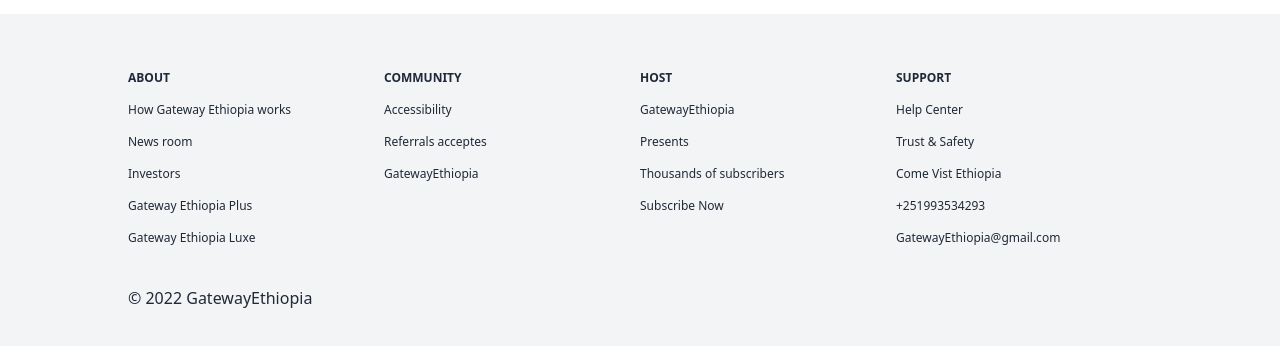
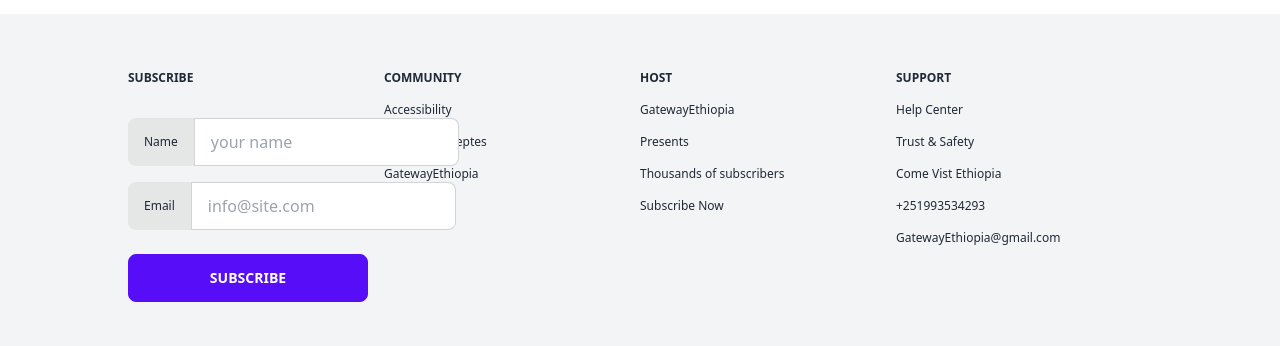
Before and after one commit to gateway-ethiopia/mvp, a Next.js app: page / in a window 1280 px wide. Shown: the part 2786-3132 px from the top of the page. Built offline with nearby package versions, Linux system fonts and the light colour scheme.

Commit message:
Change on map

```diff
--- /dev/null
+++ b/components/Attraction.jsx
@@ -0,0 +1,24 @@
+import Link from 'next/link'
+import React from 'react'
+function Attraction({img, title, children}) {
+  return (
+
+    <div className="card max-h-fit card-compact bg-base-100 shadow-xl">
+      <div
+        className="w-full h-96 bg-blue-400 bg-center bg-cover"
+        style={{ backgroundImage: `url(${img})` }}
+      />
+      <div className="card-body">
+        <h2 className="card-title">{title}</h2>
+        <p>{children}</p>
+        <div className="my-4 card-actions justify-between">
+        <Link href="/attraction">
+          <button className="btn btn-primary">See More</button>
+        </Link>
+        </div>
+      </div>
+    </div>
+  )
+}
+
+export default Attraction
--- a/components/Footer.jsx
+++ b/components/Footer.jsx
@@ -5,12 +5,26 @@ export default function Footer() {
     <>
       <footer className="relative gap-y-10 px-32 py-14 cursor-pointer bg-gray-100 grid grid-clos-1 md:grid-cols-4 text-gray-800 dark:bg-gray-800 dark:text-white">
         <div className="space-y-4 text-xs text-gray-800 dark:text-gray-100">
-          <h3 className="font-bold">ABOUT</h3>
-          <p className="hover:text-primary">How Gateway Ethiopia works</p>
-          <p className="hover:text-primary">News room</p>
-          <p className="hover:text-primary">Investors</p>
-          <p className="hover:text-primary">Gateway Ethiopia Plus</p>
-          <p className="hover:text-primary">Gateway Ethiopia Luxe</p>
+          <h3 className="font-bold">SUBSCRIBE</h3>
+          <form action="">
+          <div className="form-control">
+            <label className="label">
+            </label>
+            <label className="input-group">
+              <span>Name</span>
+              <input type="text" placeholder="your name" class="input input-bordered" />
+            </label>
+          </div>
+          <div className="form-control">
+            <label className="label">
+            </label>
+            <label className="input-group">
+              <span>Email</span>
+              <input type="text" placeholder="info@site.com" class="input input-bordered" />
+            </label>
+            <button className = 'btn btn-primary w-60 mt-6'>Subscribe</button>
+          </div>
+          </form>
         </div>
         <div className="space-y-4 text-xs text-gray-800 dark:text-gray-100">
           <h5 className="font-bold">COMMUNITY</h5>
--- a/components/NavBar.tsx
+++ b/components/NavBar.tsx
@@ -64,7 +64,7 @@ export default function NavBar() {
               </Link>
             </li>
             <li>
-              <Link href="/attraction">
+              <Link href="/attractionlist">
                 <a>Attraction</a>
               </Link>
             </li>
--- a/pages/attraction.jsx
+++ b/pages/attraction.jsx
@@ -1,7 +1,7 @@
 import React, { useEffect, useRef, useState } from 'react'
 import Head from 'next/head'
 import mapboxgl from 'mapbox-gl'
-
+import NavBar from '../components/NavBar'
 import EventCard from '../components/EventCard'
 import ProductCard from '../components/ProductCard'
 import Footer from '../components/Footer'
@@ -36,6 +36,7 @@ export default function Attraction() {
         />
       </Head>
       <div>
+        <NavBar />
         {/* silde banner */}
         <div className="relative top-0 h-[600px]  flex flex-col items-center">
           <img
--- /dev/null
+++ b/pages/attractionlist.jsx
@@ -0,0 +1,16 @@
+import React from 'react'
+import Attraction from '../components/Attraction'
+import NavBar from '../components/NavBar'
+export default function attractionList() {
+  return (
+    <div>
+      <NavBar />
+      <h1 className = 'text-4xl text-center my-5'>Tourist Attractions</h1>
+      <div className = 'grid grid-cols-1 md:grid-cols-2 xl:grid-cols-3 md:gap-8 p-10'>
+        <Attraction img = 'https://s3-eu-west-1.amazonaws.com/images.farandwild.travel/HARAR-GATES-ETB.jpg' title = 'Harar' children ='Found in the Eastern part of Ethiopia, along the road towards Djibouti, Harar is by far the most significant'/>
+        <Attraction img = 'https://s3-eu-west-1.amazonaws.com/images.farandwild.travel/HARAR-GATES-ETB.jpg' title = 'Harar' children ='Found in the Eastern part of Ethiopia, along the road towards Djibouti, Harar is by far the most significant'/>
+        <Attraction img = 'https://s3-eu-west-1.amazonaws.com/images.farandwild.travel/HARAR-GATES-ETB.jpg' title = 'Harar' children ='Found in the Eastern part of Ethiopia, along the road towards Djibouti, Harar is by far the most significant'/>
+      </div>
+    </div>
+  )
+}
--- a/pages/index.tsx
+++ b/pages/index.tsx
@@ -59,7 +59,7 @@ const Home: NextPage = () => {
       </main>
 
       <main className="container mx-auto px-4 py-32">
-        <h1 className="text-5xl mb-10">Featured Products</h1>
+        <h1 className="text-5xl mb-10">Shoping</h1>
         <div className="grid grid-cols-1 md:grid-cols-2 lg:grid-cols-3 gap-4">
           <ProductCard
             price={10}
```
